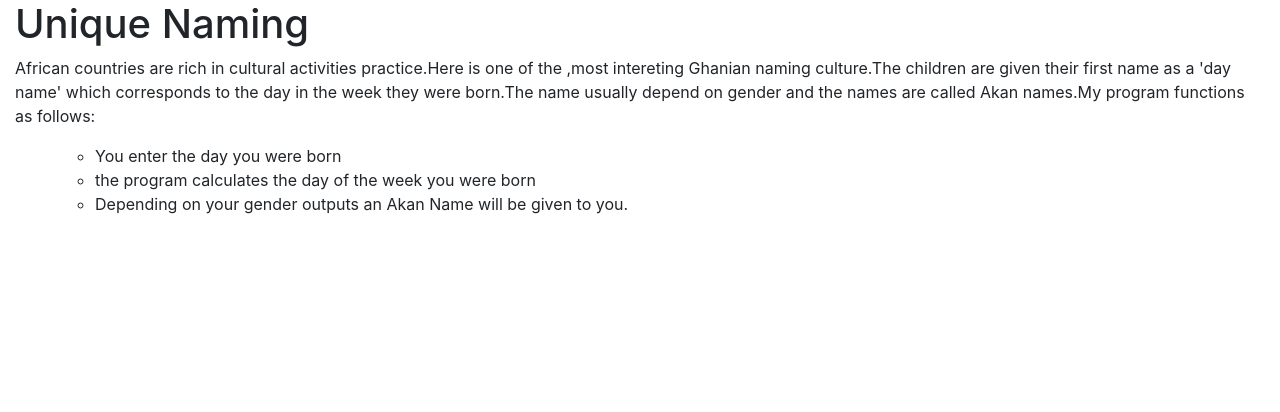
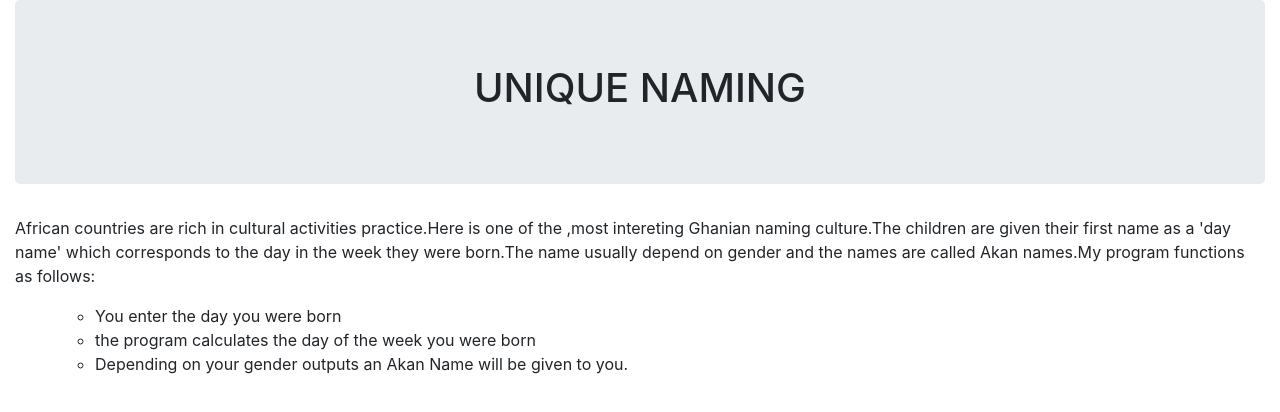
Before and after one commit to carol-kangara/date-giver-naming-, a plain HTML site: page index.html in a window 1280 px wide. Drawn offline with Linux system fonts and the light colour scheme.

Commit message:
add the css styles on jumbotron

```diff
--- a/css/styles.css
+++ b/css/styles.css
@@ -0,0 +1,5 @@
+.jumbotron{
+    text-align: center;
+    text-transform: uppercase;
+    font-size: 20px;
+}
--- a/index.html
+++ b/index.html
@@ -10,7 +10,9 @@
 <body>
     <script src="./js/script.js"></script>
     <div class="container-fluid">
-        <h1> Unique Naming</h1>
+        <div class="jumbotron">
+            <h1> Unique Naming</h1>
+        </div>
         <p>African countries are  rich in cultural activities practice.Here is one of the ,most intereting Ghanian naming culture.The  children are given their first name as a 'day name' which corresponds to the day in the week they were born.The name usually depend on gender and the names are called Akan names.My program functions as follows:</p>
         <ul>
             <ul>
```
